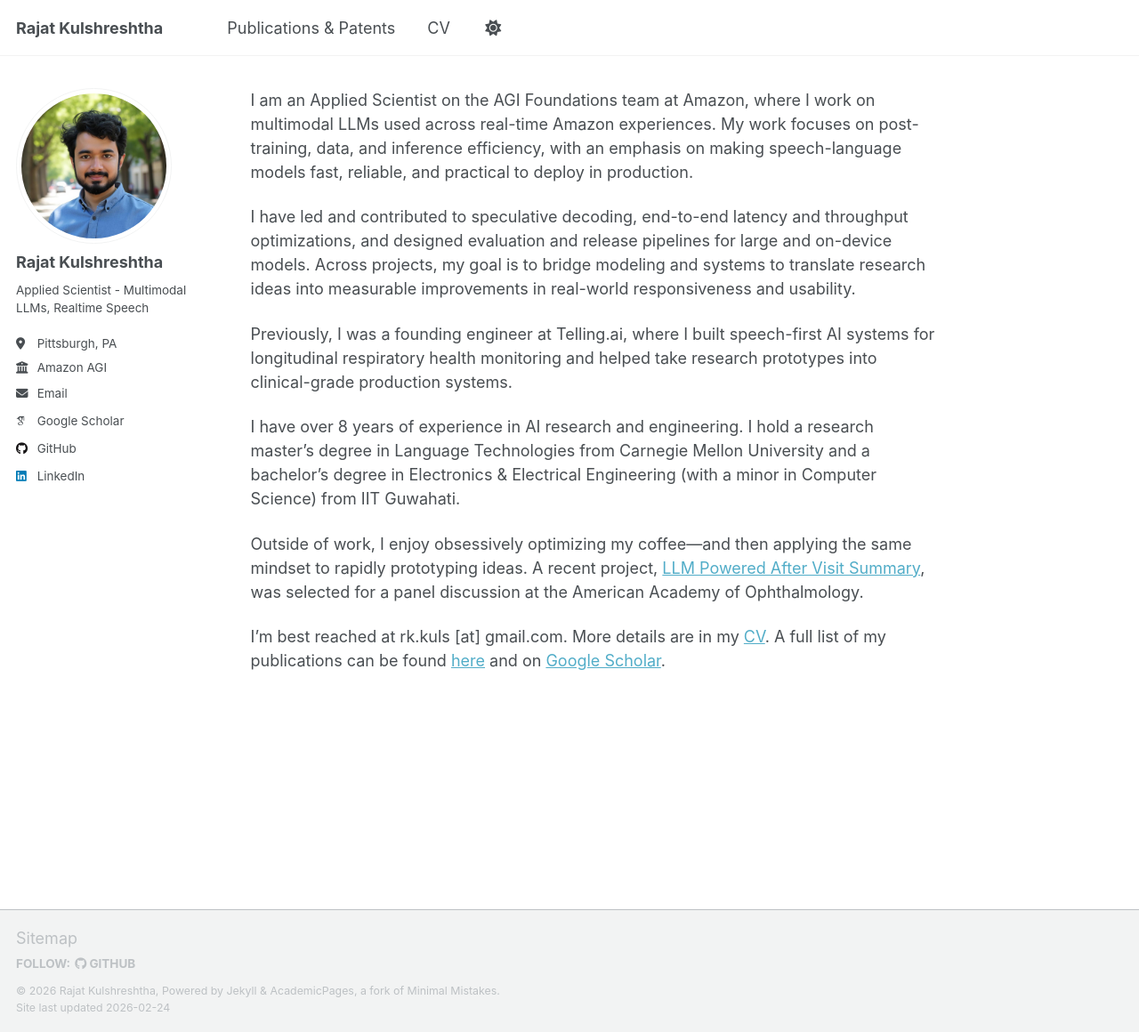
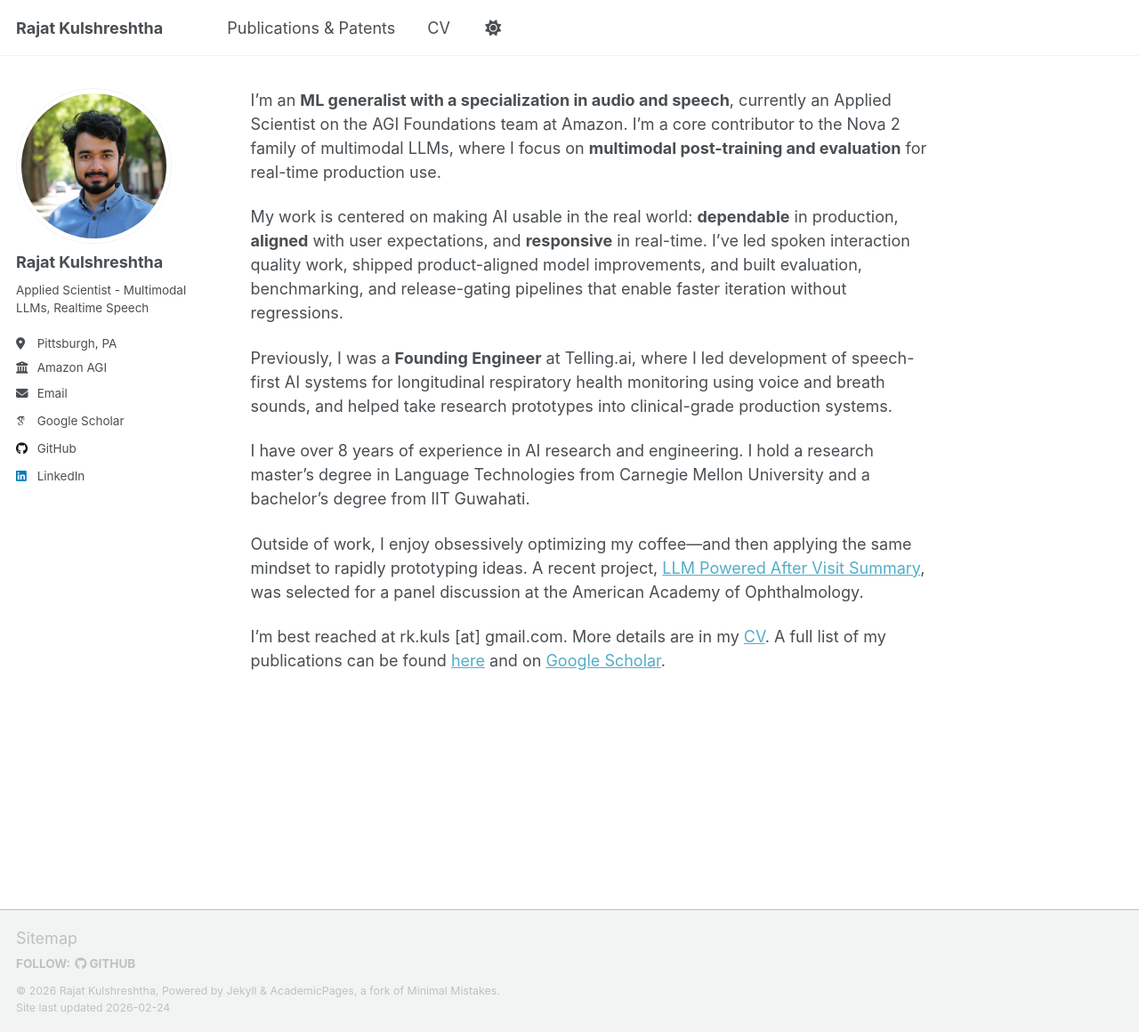
Before and after one commit to rajatkuls/rajatkuls.github.io, a Jekyll site: the page built from _pages/about.md, in a window 1280 px wide and 1160 px high. Shown: the whole window at 89% size. Built offline with Jekyll 4.4.1, drawn with Linux system fonts in a browser that asks for light colours; some web fonts are replaced; a script that is not in the unit is left out.

Commit message:
Update formatting for homepage

```diff
--- a/_pages/about.md
+++ b/_pages/about.md
@@ -8,13 +8,13 @@ redirect_from:
 ---
 
 
-I am an Applied Scientist on the AGI Foundations team at Amazon, where I work on multimodal LLMs used across real-time Amazon experiences. My work focuses on post-training, data, and inference efficiency, with an emphasis on making speech-language models fast, reliable, and practical to deploy in production.
+I’m an **ML generalist with a specialization in audio and speech**, currently an Applied Scientist on the AGI Foundations team at Amazon. I’m a core contributor to the Nova 2 family of multimodal LLMs, where I focus on **multimodal post-training and evaluation** for real-time production use.
 
-I have led and contributed to speculative decoding, end-to-end latency and throughput optimizations, and designed evaluation and release pipelines for large and on-device models. Across projects, my goal is to bridge modeling and systems to translate research ideas into measurable improvements in real-world responsiveness and usability.
+My work is centered on making AI usable in the real world: **dependable** in production, **aligned** with user expectations, and **responsive** in real-time. I’ve led spoken interaction quality work, shipped product-aligned model improvements, and built evaluation, benchmarking, and release-gating pipelines that enable faster iteration without regressions.
 
-Previously, I was a founding engineer at Telling.ai, where I built speech-first AI systems for longitudinal respiratory health monitoring and helped take research prototypes into clinical-grade production systems.
+Previously, I was a **Founding Engineer** at Telling.ai, where I led development of speech-first AI systems for longitudinal respiratory health monitoring using voice and breath sounds, and helped take research prototypes into clinical-grade production systems.
 
-I have over 8 years of experience in AI research and engineering. I hold a research master’s degree in Language Technologies from Carnegie Mellon University and a bachelor’s degree in Electronics & Electrical Engineering (with a minor in Computer Science) from IIT Guwahati.
+I have over 8 years of experience in AI research and engineering. I hold a research master’s degree in Language Technologies from Carnegie Mellon University and a bachelor’s degree from IIT Guwahati.
 
 Outside of work, I enjoy obsessively optimizing my coffee—and then applying the same mindset to rapidly prototyping ideas. A recent project, [LLM Powered After Visit Summary](https://eyekapoor.com), was selected for a panel discussion at the American Academy of Ophthalmology.
 
```
